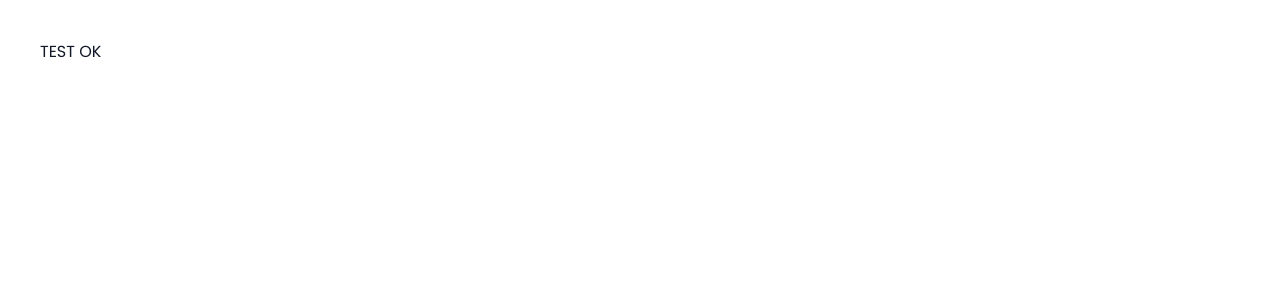
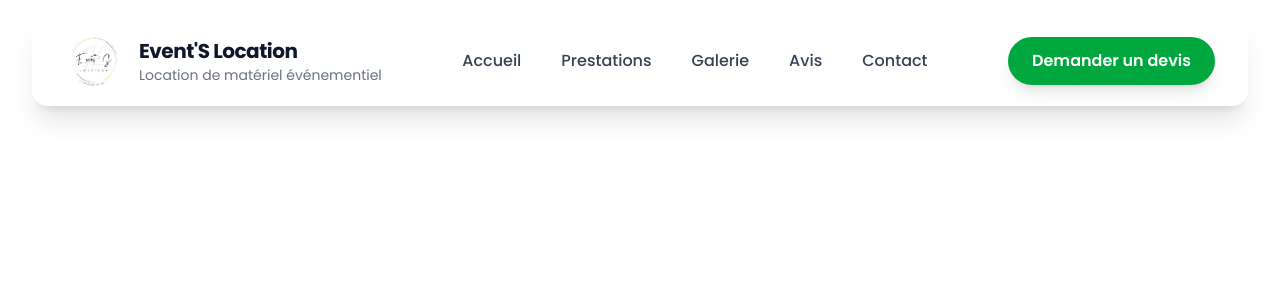
Before and after one commit to Seb050721/eventslocation, a Next.js app: page / in a window 1280 px wide. Shown: the top 300 px of the page. Built offline with nearby package versions, Linux system fonts and the light colour scheme.

Commit message:
Fix layout

```diff
--- a/app/page.tsx
+++ b/app/page.tsx
@@ -1,7 +1,24 @@
+import Header from "@/components/Header";
+//import Hero from "@/components/Hero";
+//import Stats from "@/components/Stats";
+//import Services from "@/components/Services";
+//import Gallery from "@/components/Gallery";
+//import WhyChooseUs from "@/components/WhyChooseUs";
+//import EventTypes from "@/components/EventTypes";
+//import Packs from "@/components/Packs";
+//import QuoteForm from "@/components/QuoteForm";
+//import TrustBar from "@/components/TrustBar";
+//import Testimonials from "@/components/Testimonials";
+
+
+
 export default function Home() {
   return (
-    <main style={{ padding: 40 }}>
-      <h1>TEST OK</h1>
-    </main>
+    <>
+      <Header />
+
+
+
+    </>
   );
 }
```
